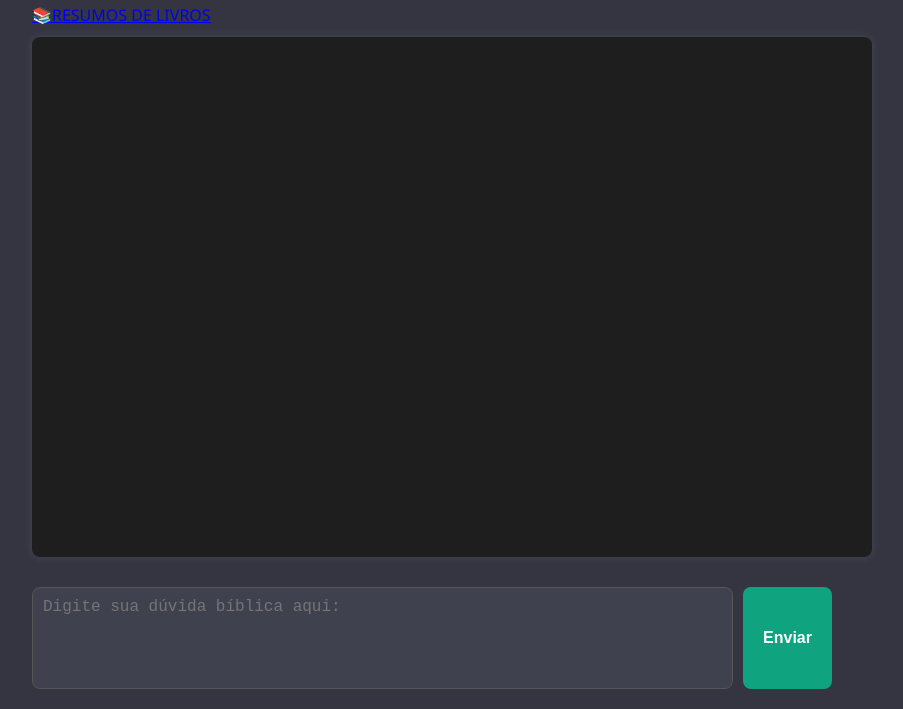
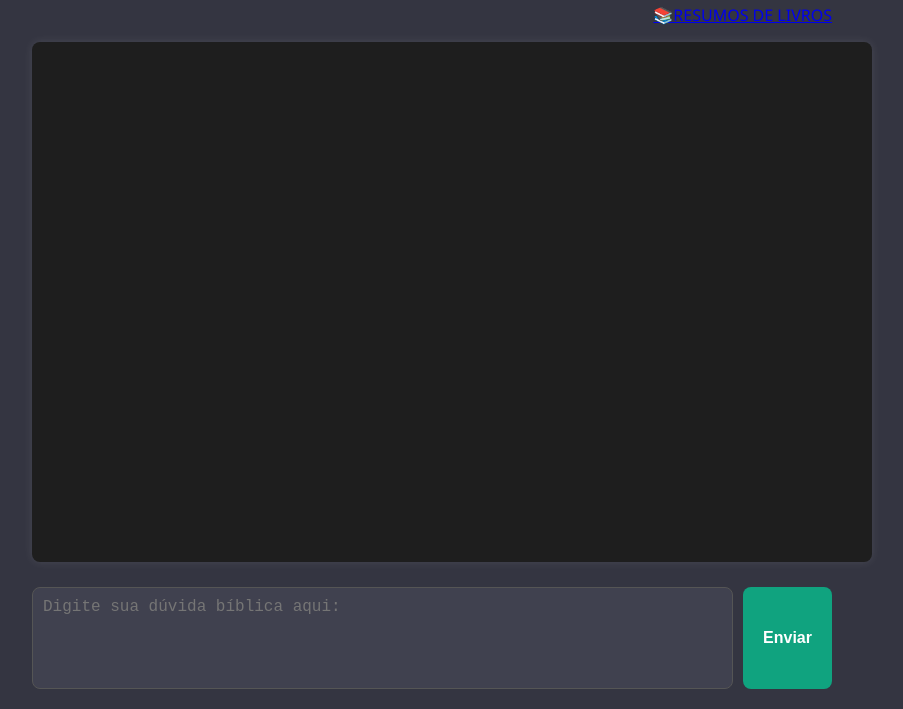
Before and after one commit to viniairam7/Umpi-Chat, a website: page index.html in a window 1280 px wide. Shown: the part 91-800 px from the top of the page, without its empty margins (208-1111 px from the left). Drawn offline with Linux system fonts and the light colour scheme.

Commit message:
Update index.html

```diff
--- a/index.html
+++ b/index.html
@@ -12,7 +12,9 @@
   <div class="chat-container">
 
     <!-- Botão para E-books e Resumos -->
+    <div style="text-align: right; margin-bottom: 10px;">
     <a href="https://drive.google.com/drive/folders/1bRn3zs-SpuGXOzWb47BmKJGrxrOV3M7O" target="_blank" class="botao-resumos">📚RESUMOS DE LIVROS</a>
+    </div>
 
     <!-- Caixa de mensagens do chat -->
     <div id="chatBox" class="chat-box">
```
